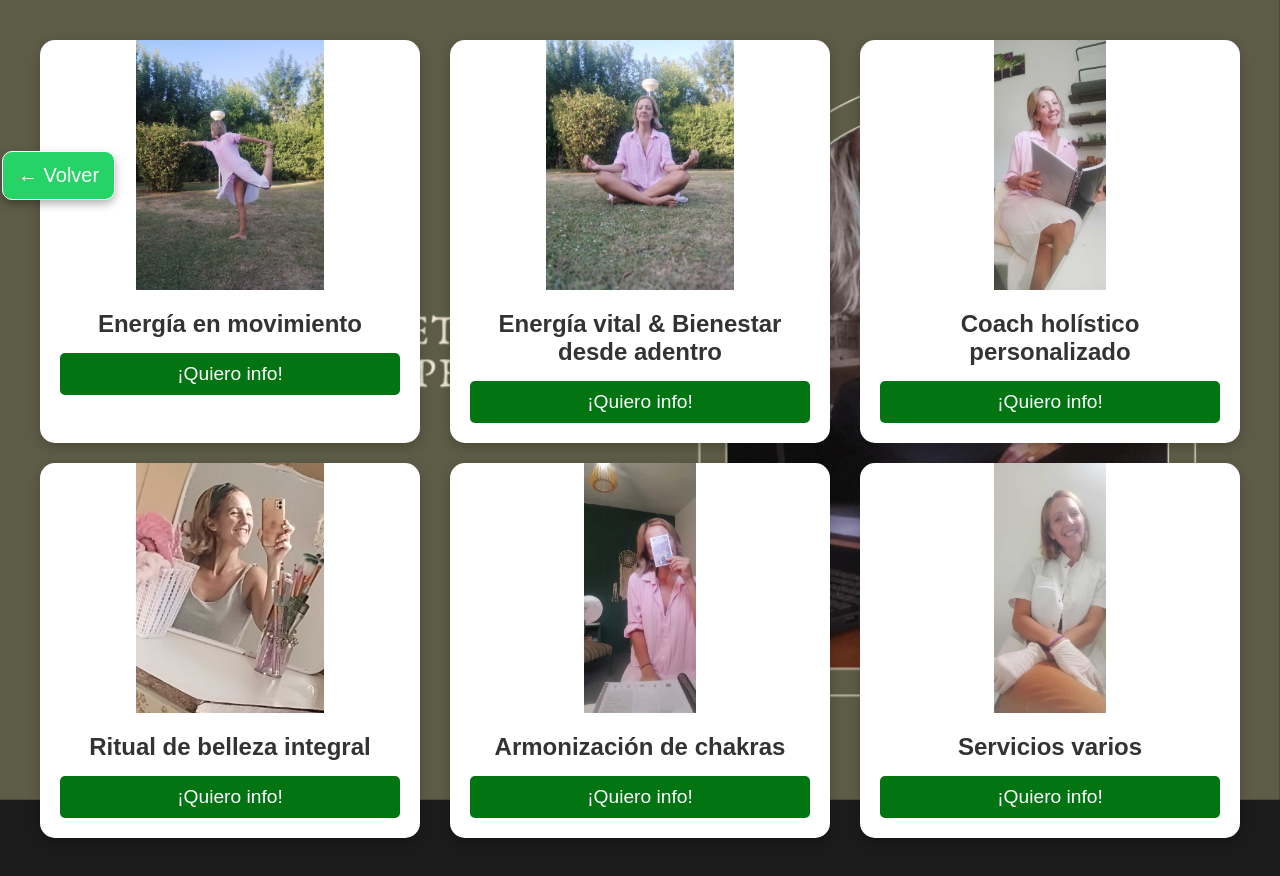
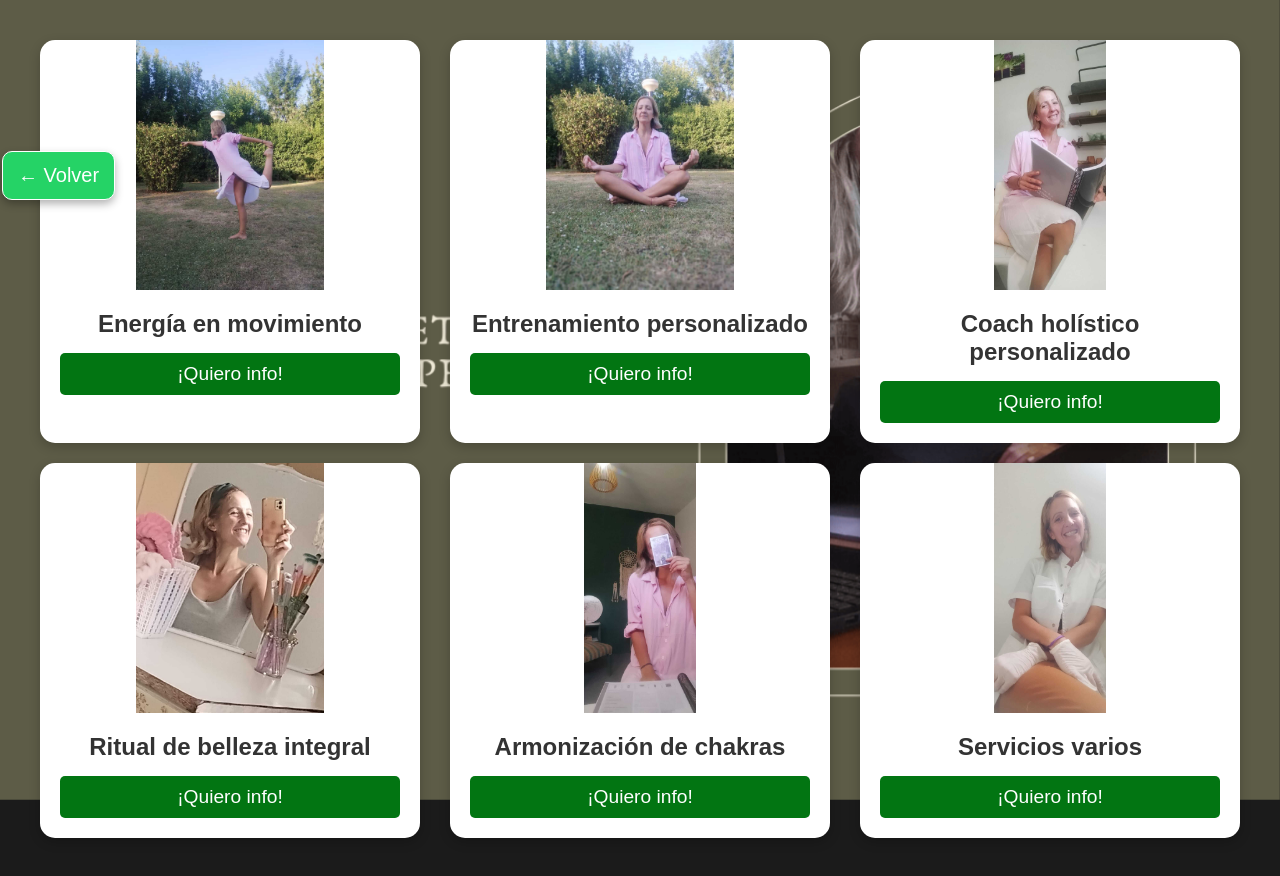
Before and after one commit to Nahubogner/letu_carabajal, a plain HTML site: page mis-servicios.html in a window 1280 px wide. Drawn offline with Linux system fonts and the light colour scheme.

Commit message:
Update mis-servicios.html

```diff
--- a/mis-servicios.html
+++ b/mis-servicios.html
@@ -61,7 +61,7 @@
                 <img src="energia-vital.jpeg" alt="Belleza">
             </div>
             <div class="details-course">
-                <h3>Energía vital & Bienestar desde adentro</h3>
+                <h3>Entrenamiento personalizado</h3>
                 <button onclick="window.location.href='energia-adentro.html'">¡Quiero info!</button>
             </div>
         </div>
```
